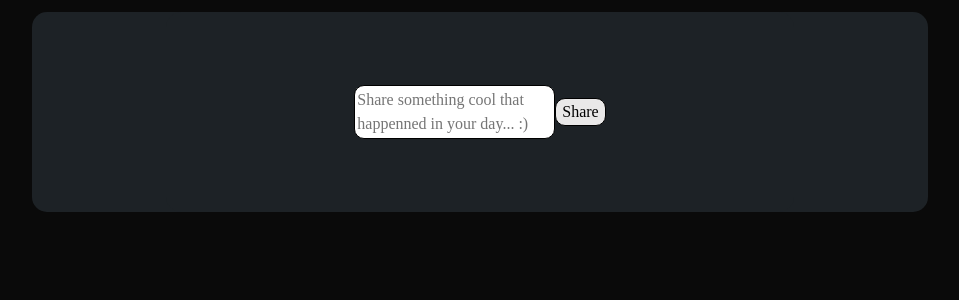
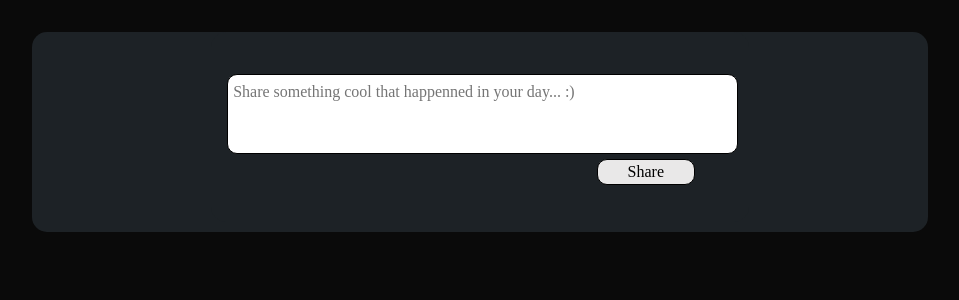
Before and after one commit to Leonardoozx/fullstack-blog, a React (Create React App) app in the folder frontend/: page /feed in a window 1280 px wide. Shown: the top 300 px of the page, without its empty margins (160-1119 px from the left). Built offline with nearby package versions, Linux system fonts and the light colour scheme.

Commit message:
finishs scss

```diff
--- a/frontend/src/styles/_components.scss
+++ b/frontend/src/styles/_components.scss
@@ -43,3 +43,87 @@
     margin-top: 20px;
   }
 }
+
+.form-container {
+  #form-info-container {
+    flex-direction: column;
+
+    div {
+      width: 60%;
+      flex-direction: column;
+      margin-bottom: 10px;
+      @media screen and (min-width:280px) and (max-width:700px) {
+        width: 100%;
+      }
+    }
+
+    p,
+    textarea {
+      margin-left: 5px;
+      margin-bottom: 5px;
+      color: white;
+      @media screen and (min-width:280px) and (max-width:700px) {
+        margin-left: 0px;
+      }
+    }
+
+    p {
+      align-self: flex-start;
+      margin-left: 11%;
+      font-size: 20px;
+      @media screen and (min-width:280px) and (max-width:700px) {
+        align-self: center;
+        margin-left: 0px;
+      }
+    }
+
+    textarea {
+      height: 80px;
+      width: 95%;
+      resize: none;
+      padding: 5px;
+    }
+
+    button {
+      align-self: flex-end;
+      margin-right: 10%;
+      padding: 0 30px;
+      @media screen and (min-width:280px) and (max-width:700px) {
+        margin-right: 0%;
+        align-self: center;
+      }
+    }
+  }
+}
+
+.comments-info-container {
+  .comments-info {
+    display: flex;
+    flex-direction: column;
+    justify-content: space-between;
+    height: 100%;
+    padding: 5px;
+    width: 80%;
+
+
+    .comments-name, .comments-date {
+      font-size: 20px;
+    }
+
+    .comments-date {
+      align-self: flex-end;
+      margin-right: 20px;
+    }
+  }
+
+  .comment-btns-container {
+    height: 100%;
+    width: 20%;
+    display: flex;
+    align-items: flex-end;
+    flex-direction: column;
+    gap: 5px;
+    padding: 8px;
+    justify-content: flex-start;
+  }
+}
--- a/frontend/src/styles/_layout.scss
+++ b/frontend/src/styles/_layout.scss
@@ -14,7 +14,6 @@
     flex-direction: column;
     width: 600px;
     box-shadow: 10px 5px 5px rgb(14, 14, 14);
-
     @media screen and (min-width:280px) and (max-width:700px) {
       width: 95%;
     }
@@ -26,6 +25,8 @@
 }
 
 .feed-container {
+  margin-top: 20px;
+
   form {
     display: flex;
     height: 28vh;
@@ -40,6 +41,10 @@
       justify-content: center;
       height: 200px;
       align-items: center;
+
+      @media screen and (max-width:280px) and (max-width:700px) {
+        width: 95%;
+      }
     }
 
   }
@@ -53,12 +58,17 @@
   margin-top: 25px;
 
   .comments-info-container {
-    background-color: grey;
+    background-color: $bg-components;
     margin-top: 20px;
-    height: 150px;
+    height: 180px;
     width: 65%;
     display: flex;
     align-items: center;
     border-radius: 10px;
+
+    @media screen and (max-width:280px) and (max-width:700px) {
+      width: 90%;
+      height: 240px;
+    }
   }
 }
```
